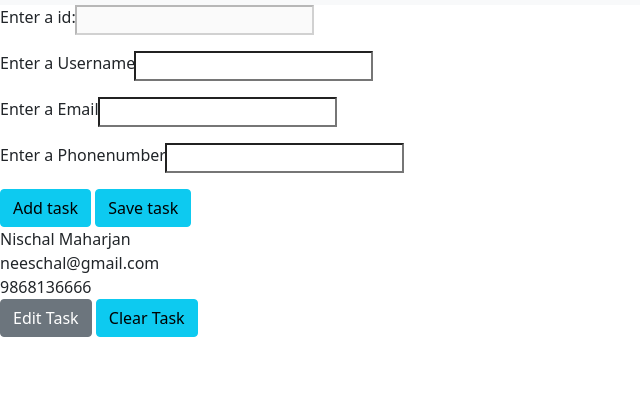
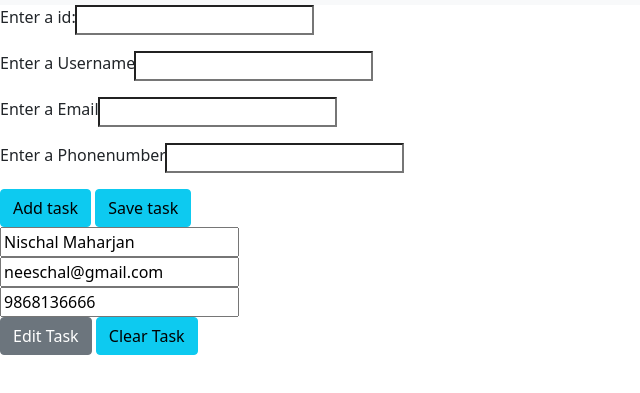
Before and after one commit to Nischal58/newtodo, a plain HTML site: page newtodo/index.html in a window 1280 px wide. Shown: the part 45-438 px from the top of the page, without its empty margins (0-640 px from the left). Drawn offline with nearby package versions, Linux system fonts and the light colour scheme.

Commit message:
updated todo
updated todo

```diff
--- a/newtodo/index.html
+++ b/newtodo/index.html
@@ -5,12 +5,12 @@
     <meta http-equiv="X-UA-Compatible" content="IE=edge">
     <meta name="viewport" content="width=device-width, initial-scale=1.0">
     <title>Document</title>
-   <link  href="index.css">
+    <link  href="index.css">
+
 
     <link href="https://cdn.jsdelivr.net/npm/bootstrap@5.1.3/dist/css/bootstrap.min.css" rel="stylesheet" integrity="sha384-1BmE4kWBq78iYhFldvKuhfTAU6auU8tT94WrHftjDbrCEXSU1oBoqyl2QvZ6jIW3" crossorigin="anonymous">
 </head>
 <body>
-
 <nav class="navbar navbar-light bg-light">
     <div class="container-fluid">
       <span class="navbar-brand mb-0 h1">TODO</span>
@@ -19,8 +19,8 @@
     <section>
         <div class="input-group input-group-sm mb-3">
             <label>Enter a id:</label>
-            <input type="text" disabled="true"
-            " name="" id="editID">
+            <input type="text"
+            " name="" id="editID" readonly>
         </div>
     <div class="input-group input-group-sm mb-3">
         <label>Enter a Username</label>
--- a/newtodo/index.js
+++ b/newtodo/index.js
@@ -5,8 +5,6 @@ let tasklist = [
         email: 'neeschal@gmail.com',
         phone: '9868136666'
     }
-
-
 ];
 
 const displayTask = () => {
@@ -14,11 +12,9 @@ const displayTask = () => {
     tasklist.forEach((val, index) => {
         document.querySelector('#tasklist').innerHTML += `
         <div class = "task-card">
-        <div class = "task-title">${val.username}</div>
-        <div class = "task-description">${val.email}
-        </div>
-        <div class = "task-description">${val.phone}
-        </div>
+        <input type="text" value="${val.username}" readonly/><br>
+        <input type="text" value="${val.email}" readonly/><br>
+        <input type="text" value="${val.phone}" readonly/>
         <div class = "button-area">
         <button class="btn btn-secondary"  onClick="getEditData(${index})">Edit Task</button>
         <button class="btn btn-info"
@@ -55,25 +51,18 @@ const addToArray = () => {
 const validation = (id, username, email, phone, mailformat, phoneformat) => {
     if ([username, email].includes('')) {
         alert('Please fill both boxes');
-
-
     }
     else if (!email.match(mailformat)) {
         alert('Invalid Email');
 
     }
-
     else if (!phone.match(phoneformat)) {
         alert('Invalid Phone');
-
-
     }
     else {
         tasklist.push({
             id, username, email, phone
         });
-
-
         document.querySelector('#addUsername').value = '';
         document.querySelector('#editID').value = '';
         document.querySelector('#addEmail').value = '';
@@ -88,8 +77,6 @@ const deleteTask = id => {
     console.log(tasklist);
     displayTask();
 }
-
-
 
 const getEditData = (i) => {
     document.querySelector('#editID').value = tasklist[i].id;
@@ -131,5 +118,4 @@ const saveEditData = () => {
 
     displayTask();
 
-
 }
```
